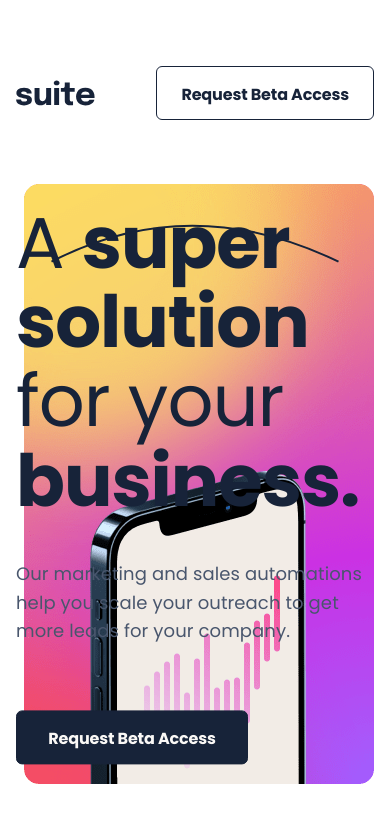
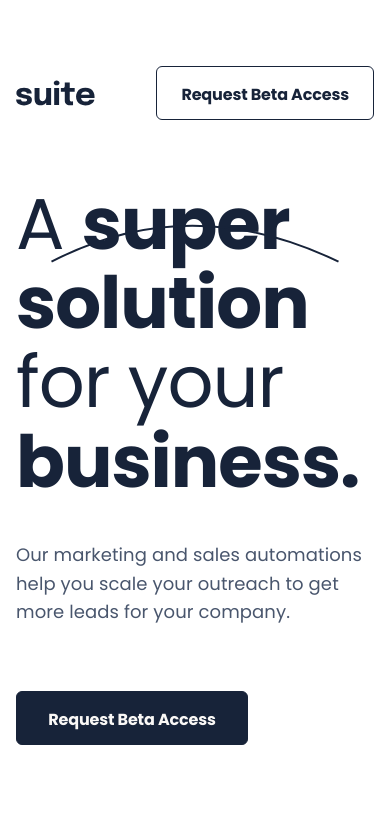
Before and after one commit to phwnganh/suite-landing-page, a React (Vite) app: page / in a window 390 px wide. Shown: the top 832 px of the page. Built offline with nearby package versions, Linux system fonts and the light colour scheme.

Commit message:
fix: responsive of hero banner section

```diff
--- a/src/components/HeroBannerSection.jsx
+++ b/src/components/HeroBannerSection.jsx
@@ -20,12 +20,11 @@ const HeroBannerSection = () => {
         }
     ]
     return (
-        <section className={"flex flex-col md:flex-row gap-20 justify-between items-center"}>
-            <div className={"relative flex items-center w-full"}>
+        <section className={"flex flex-col md:flex-row gap-20 w-full items-center relative"}>
 
                 <img src={PatternCurveLine1} alt={"pattern-curve-line-1"} className={"absolute left-1/2 -translate-x-1/2 top-10 z-30"} />
 
-                <div className={"flex flex-col gap-16 max-w-158.75 absolute left-0 top-1/2 -translate-y-1/2 z-20"}>
+                <div className={"flex flex-col gap-16 max-w-158.75 sm:absolute sm:left-0 sm:top-1/2 sm:-translate-y-1/2 z-20"}>
                     <div className={"flex flex-col gap-10"}>
                         <h1 className={"text-preset-1 text-neutral-900"}>A <span className={"text-preset-1-bold"}>super solution</span> for your <span className={"text-preset-1-bold"}>business.</span></h1>
                         <p className={"text-neutral-500 text-preset-5"}>Our marketing and sales automations help you scale your outreach to get more leads for your company. </p>
@@ -33,10 +32,9 @@ const HeroBannerSection = () => {
                     <CustomButton className={"text-neutral-0 border-neutral-900 bg-neutral-900 w-58"}>Request Beta Access</CustomButton>
                 </div>
 
-                <img src={HeroPotraitImg} alt={"hero-portrait-img"} className={"relative z-10 ml-auto"}/>
+                <img src={HeroPotraitImg} alt={"hero-portrait-img"} className={"relative z-10 ml-auto hidden sm:block"}/>
 
 
-            </div>
 
                 <div className={"flex flex-col sm:flex-row md:flex-col gap-16"}>
                         {HERO_BANNER_STATISTICS.map(item => (
```
